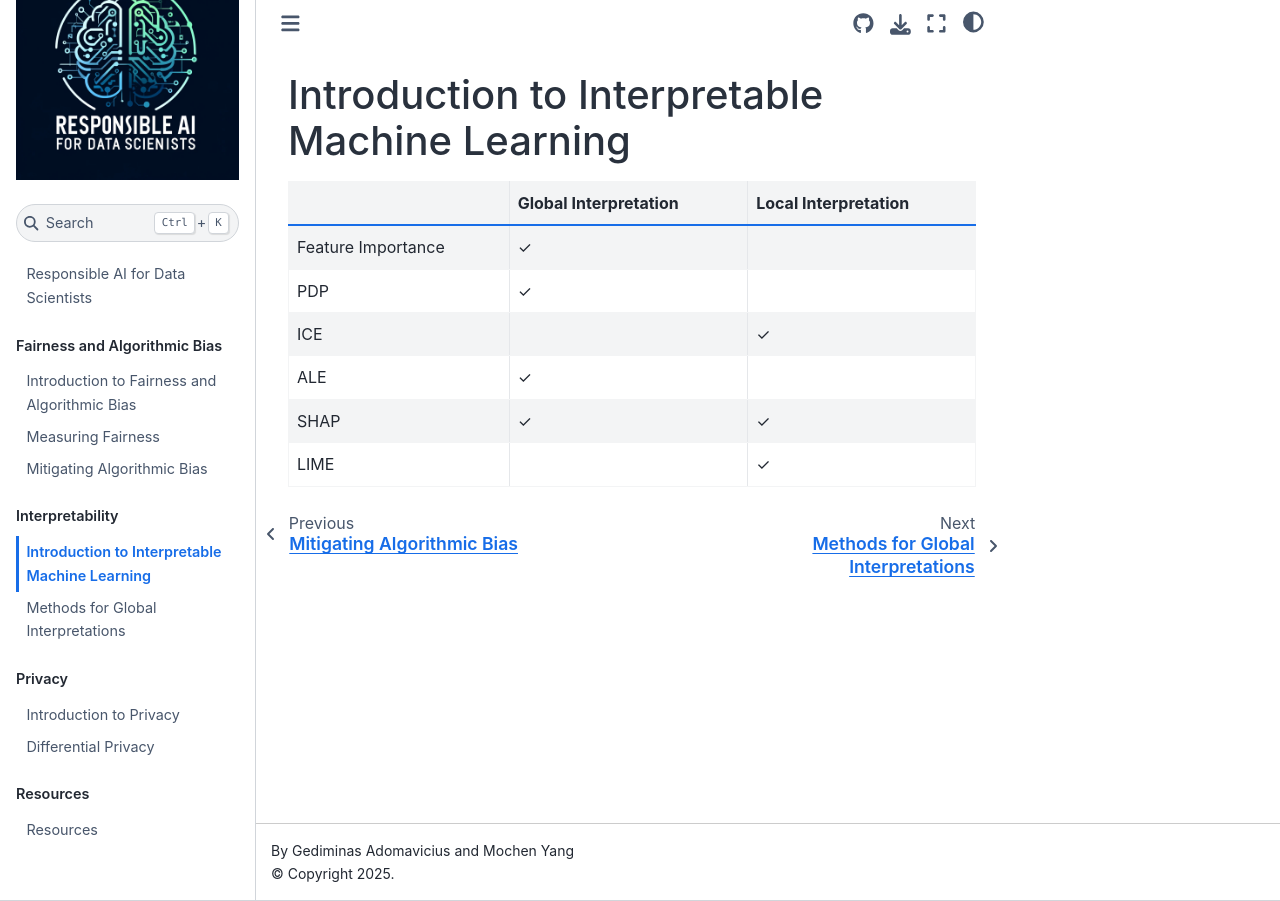
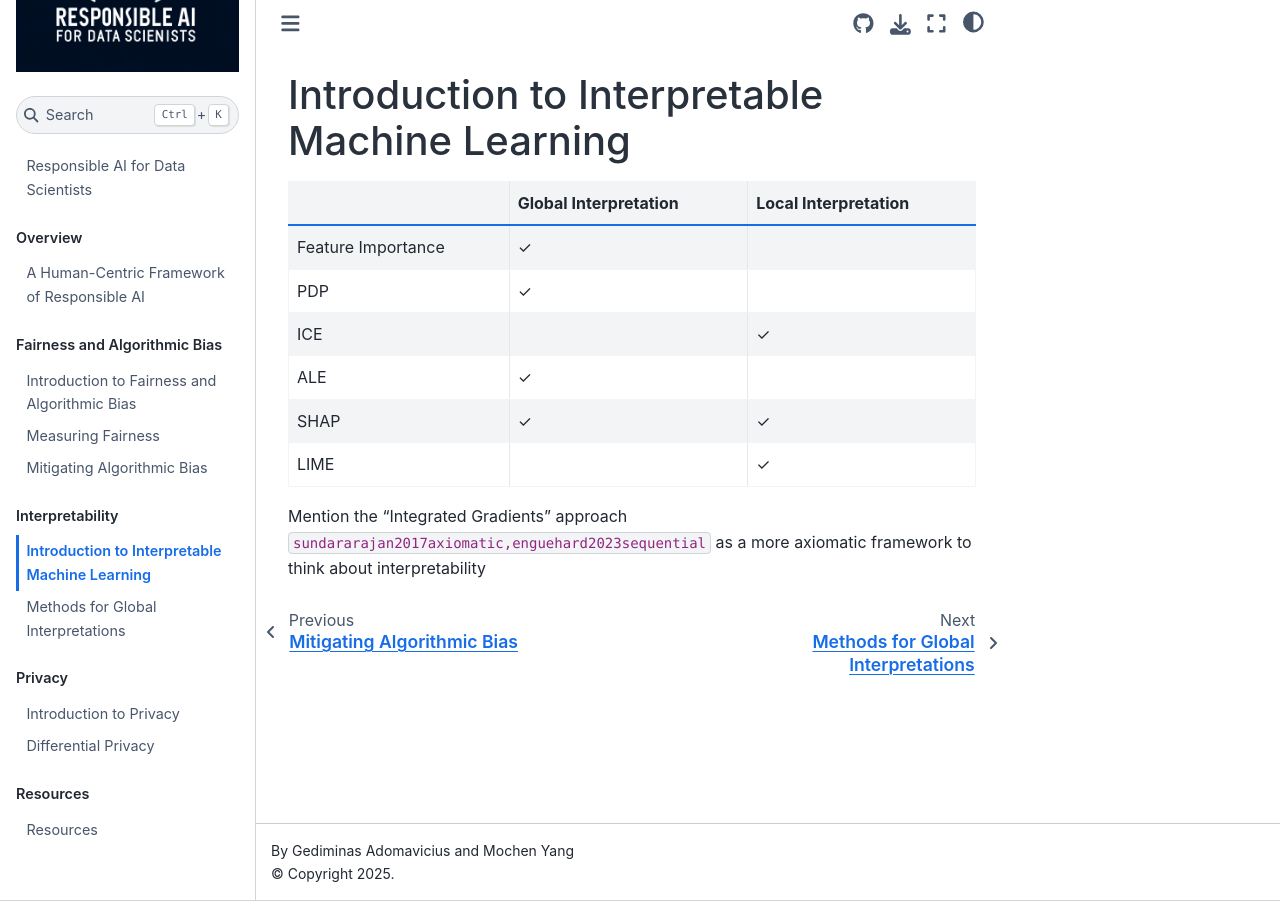
Before and after one commit to mochenyang/Responsible-AI, a Jupyter Book: the page built from book/content/2-1-intro.ipynb, in a window 1280 px wide. Built offline with Jupyter Book 1.0.4 settings and Sphinx 7.4.7 and the Sphinx Book theme 1.1.4, drawn with Linux system fonts in a browser that asks for light colours; pages that are not in the unit, such as notebooks, are missing from menus; cross-references to code outside the pages are shown as plain code; some of the changed lines change nothing that is shown.

Commit message:
update structure

```diff
--- a/book/_toc.yml
+++ b/book/_toc.yml
@@ -2,8 +2,11 @@
 # Learn more at https://jupyterbook.org/customize/toc.html
 
 format: jb-book
-root: content/0-intro
+root: content/0-1-intro
 parts:
+- caption: Overview
+  chapters:
+  - file: content/0-2-framework
 - caption: Fairness and Algorithmic Bias
   chapters:
   - file: content/1-1-intro
--- /dev/null
+++ b/book/content/0-2-framework.md
@@ -0,0 +1 @@
+# A Human-Centric Framework of Responsible AI
--- a/book/references.bib
+++ b/book/references.bib
@@ -2205,3 +2205,19 @@
   year={2020},
   publisher={Oxford University Press}
 }
+
+@inproceedings{sundararajan2017axiomatic,
+  title={Axiomatic attribution for deep networks},
+  author={Sundararajan, Mukund and Taly, Ankur and Yan, Qiqi},
+  booktitle={International conference on machine learning},
+  pages={3319--3328},
+  year={2017},
+  organization={PMLR}
+}
+
+@article{enguehard2023sequential,
+  title={Sequential Integrated Gradients: a simple but effective method for explaining language models},
+  author={Enguehard, Joseph},
+  journal={arXiv preprint arXiv:2305.15853},
+  year={2023}
+}
```
Also changed, not shown: book/content/0-1-intro.md (renamed from book/content/0-intro.md), book/content/2-1-intro.ipynb.
